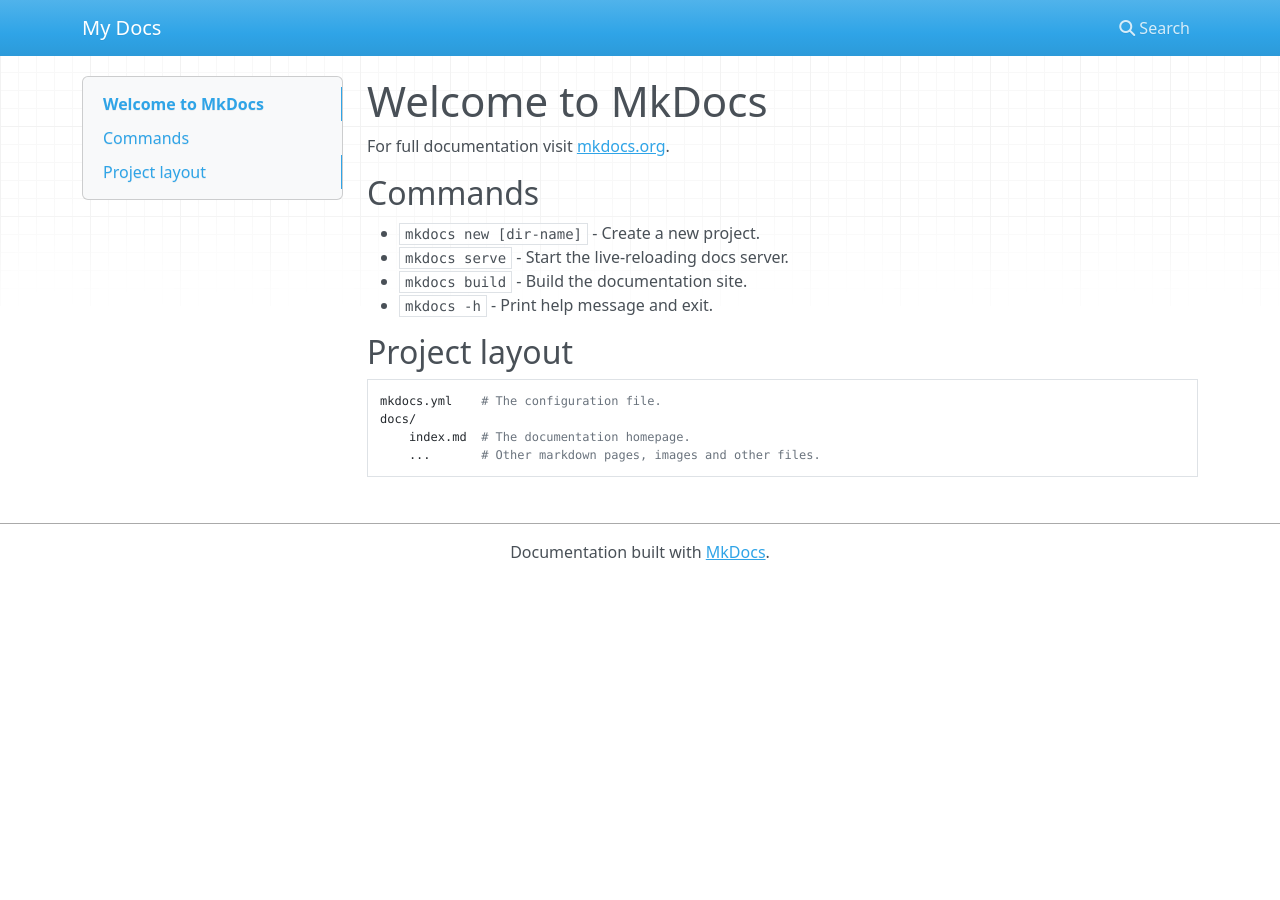
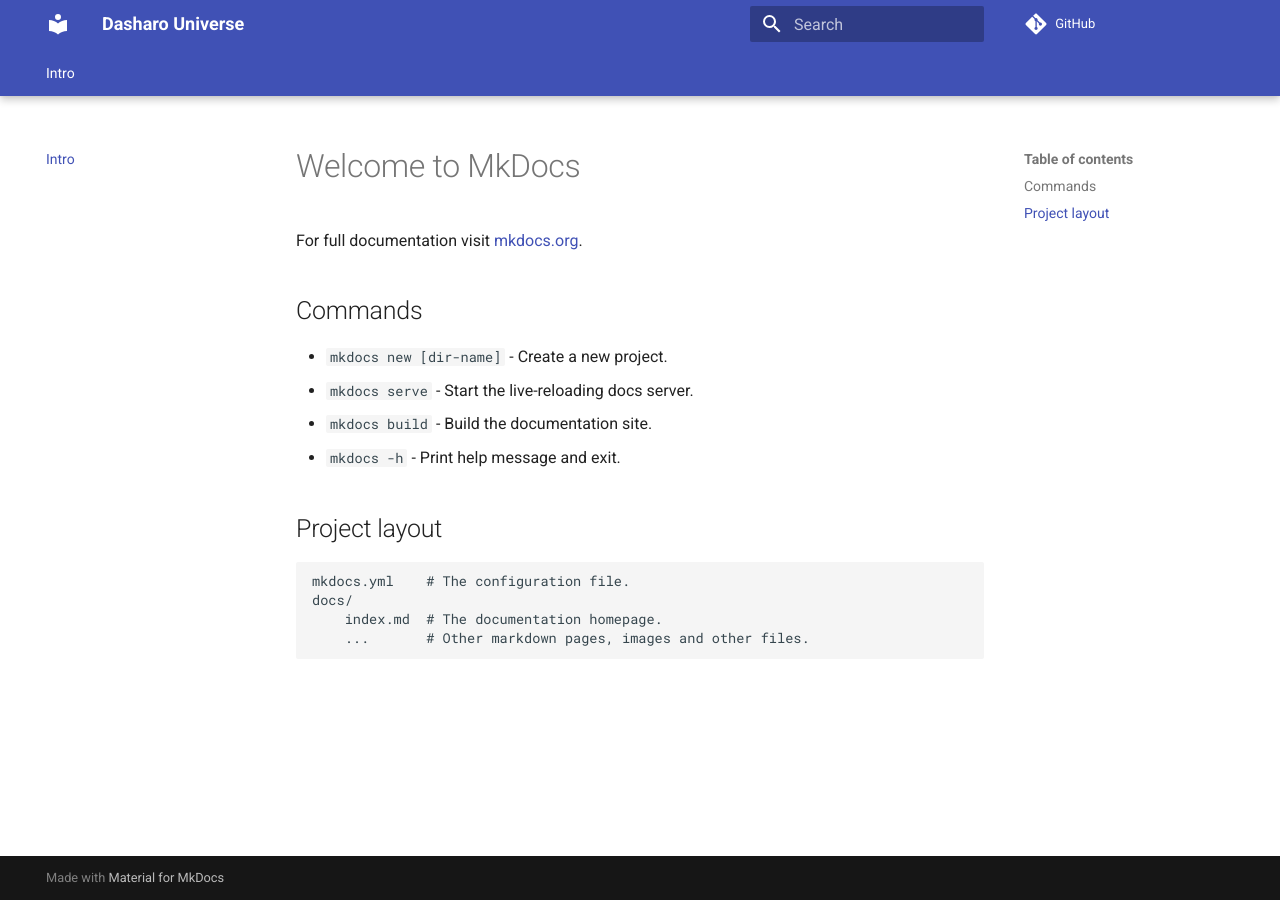
Before and after one commit to Dasharo/twpm-docs, an MkDocs documentation site: the page built from docs/index.md, in a window 1280 px wide. Built offline with MkDocs 1.6.1 and Material for MkDocs 9.7.7, drawn with Linux system fonts in a browser that asks for light colours; nearby versions of some CDN libraries; comment, search, counter and statistics services are not loaded.

Commit message:
mkdocs.yml: configure the theme and hooks
Signed-off-by: Kacper Stojek <kacper.stojek@3mdeb.com>

```diff
--- a/mkdocs.yml
+++ b/mkdocs.yml
@@ -1 +1,35 @@
-site_name: My Docs
+---
+site_name: Dasharo Universe
+#site_url: TBD
+repo_url: https://github.com/3mdeb/twpm-docs
+theme:
+  name: material
+#  favicon: images/favicon.png
+#  logo: images/dasharo-logo.png
+  features:
+    - content.tabs.link
+    - navigation.instant
+    - navigation.tracking
+    - navigation.tabs
+    - navigation.tabs.sticky
+google_analytics:
+  - UA-39420295-13
+  - auto
+markdown_extensions:
+  - footnotes
+  - pymdownx.highlight
+  - pymdownx.superfences
+  - pymdownx.keys
+  - attr_list
+  - meta
+  - toc:
+      toc_depth: 2
+  - pymdownx.tasklist:
+      custom_checkbox: true
+  - pymdownx.superfences
+  - pymdownx.tabbed:
+      alternate_style: true
+plugins:
+  - search
+nav:
+  - 'Intro': index.md
```
